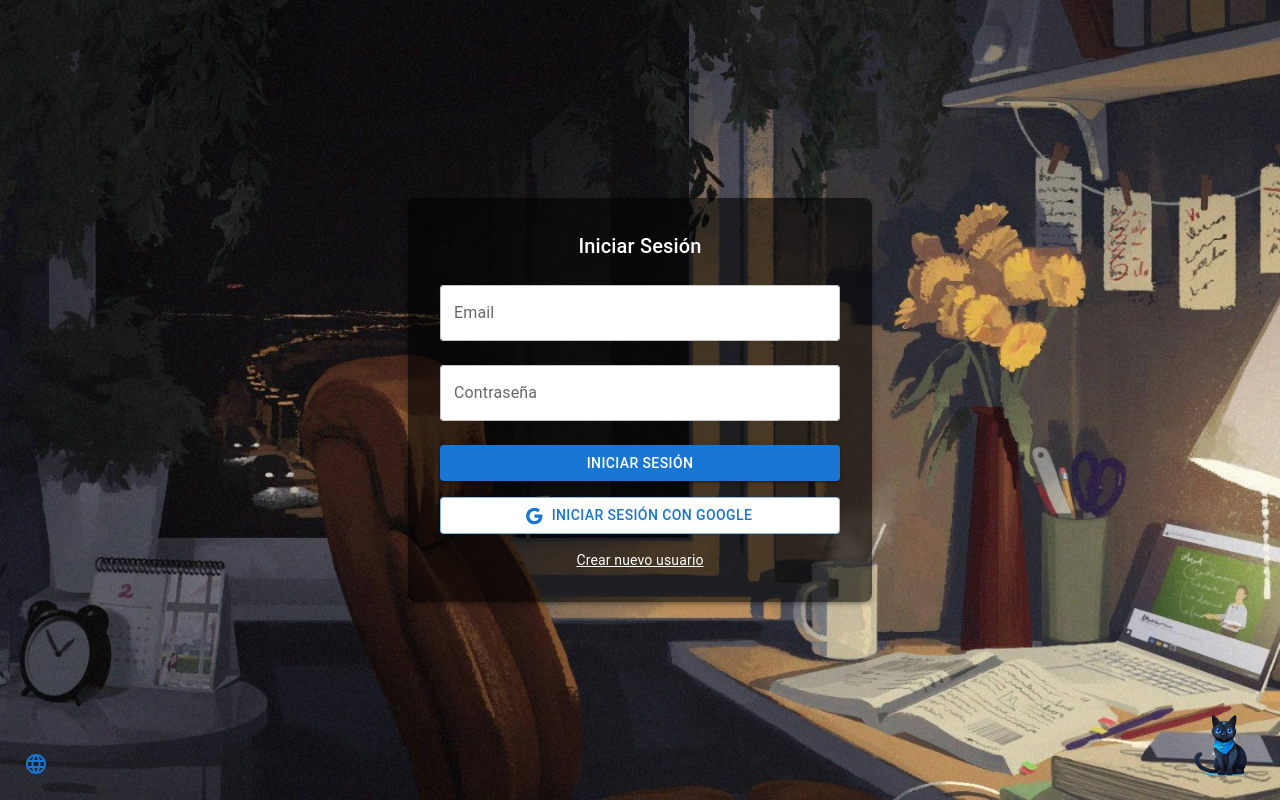
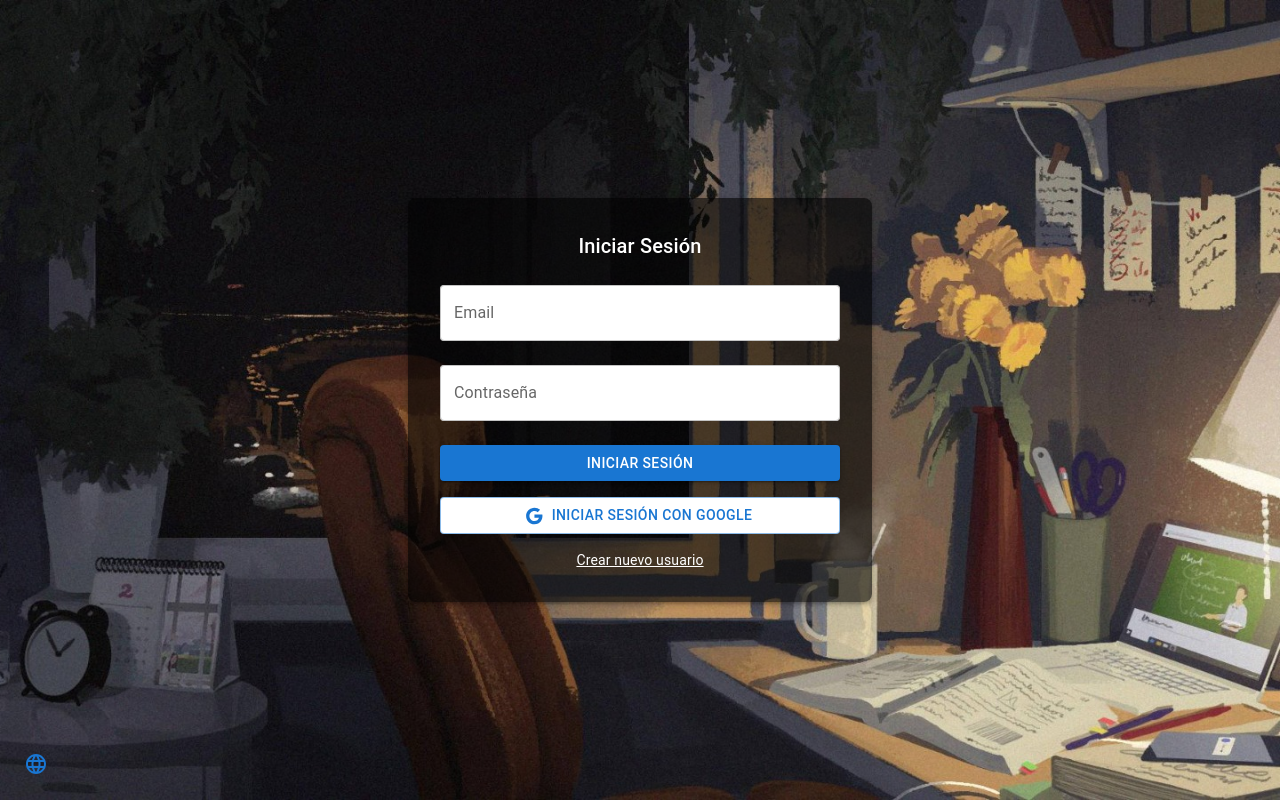
Before and after one commit to ElSenpaiSAMA/Proyecto_Study_Bot, a React (Create React App) app: page / in a window 1280 px wide. Built offline with nearby package versions, Linux system fonts and the light colour scheme.

Commit message:
Arreglar ButtonIA

```diff
--- a/src/frontend/App.js
+++ b/src/frontend/App.js
@@ -16,8 +16,7 @@ import { Home } from '@mui/icons-material';
 function Layout() {
   const location = useLocation();
   const hideSidebar = location.pathname === "/";
-  const hideIAButton = location.pathname === "/";
-  const hideIAButton2 = location.pathname === "/chat";
+  const hideIAButton = location.pathname ===  "/chat" || location.pathname === "/";
 
   return (
     <Box display="flex" height="100vh">
@@ -34,7 +33,6 @@ function Layout() {
           <Route path="/examenes" element={<ExamGenerator />} />
         </Routes>
         {!hideIAButton && <IAButton />}
-        {!hideIAButton2 && <IAButton />}
       </Box>
     </Box>
   );
```
